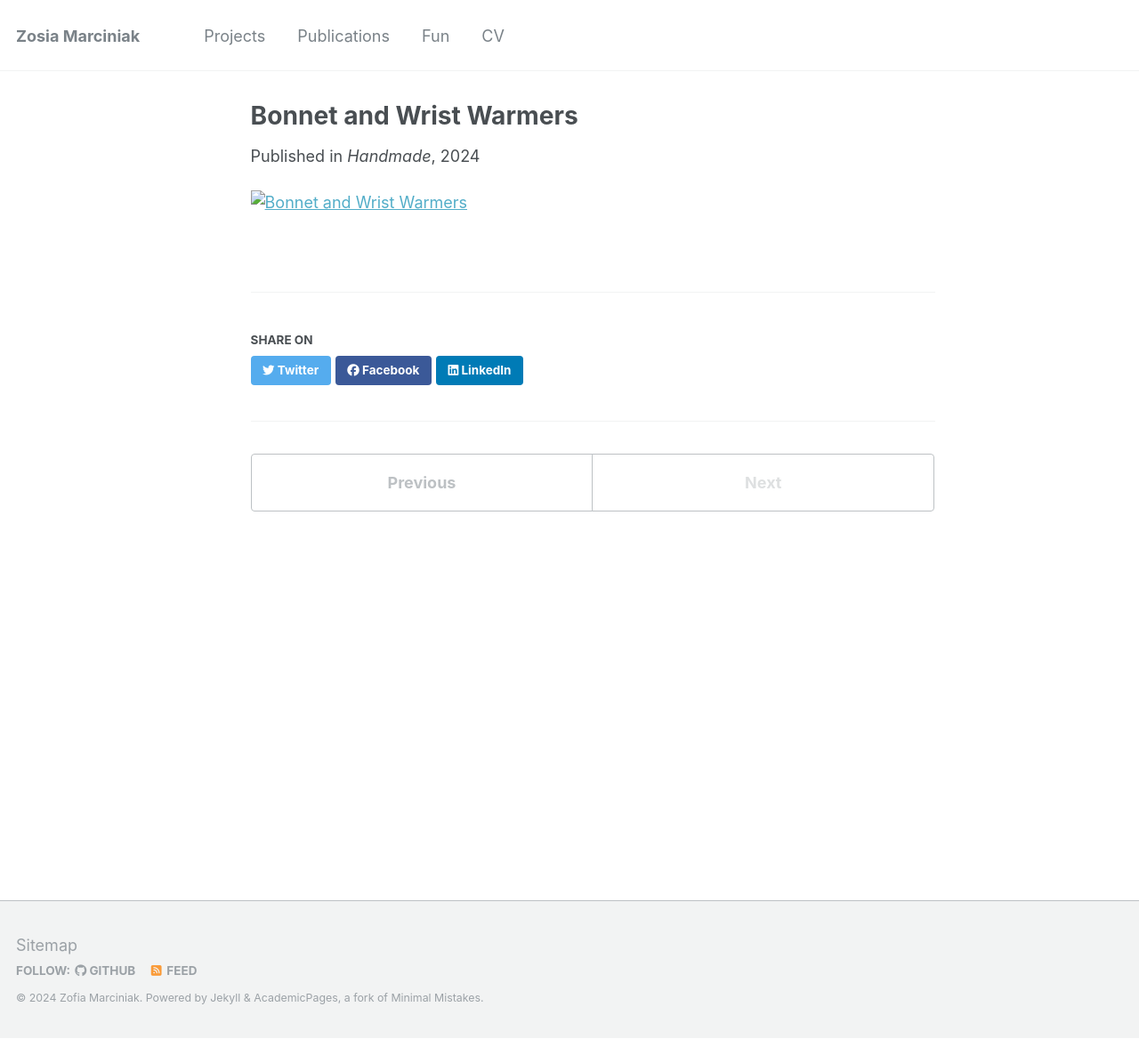
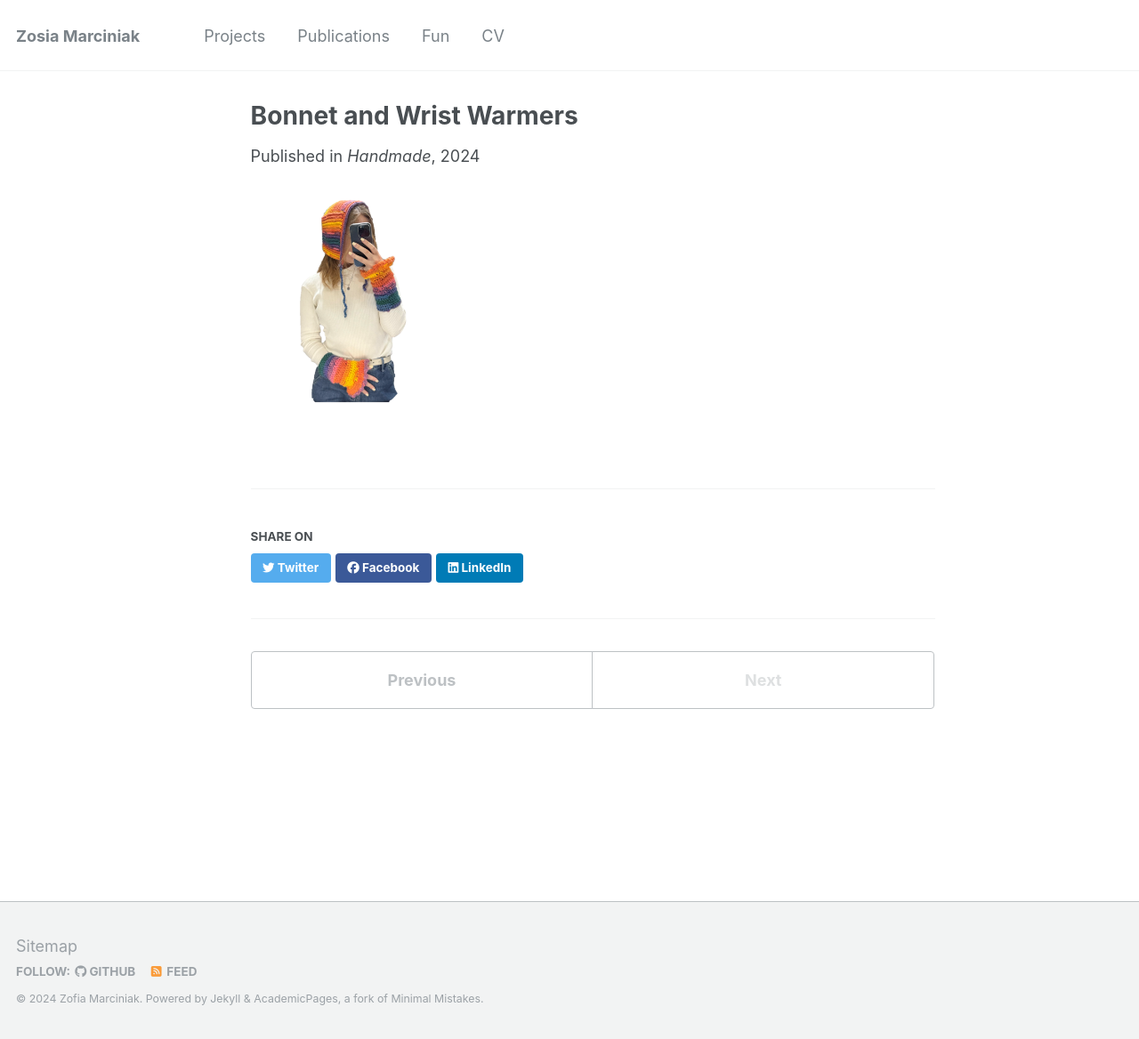
Before and after one commit to zosia-hci/zosia-hci.github.io, a Jekyll site: the page built from _fun/color_set.md, in a window 1280 px wide and 1168 px high. Shown: the whole window at 89% size. Built offline with Jekyll 4.4.1, drawn with Linux system fonts in a browser that asks for light colours.

Commit message:
experiment

```diff
--- a/_fun/color_set.md
+++ b/_fun/color_set.md
@@ -8,5 +8,5 @@ date: 2024-01-01
 location: ""
 ---
 <a href="https://zosia-hci.github.io/fun/color_set">
-  <img src="images/color_set.jpg" alt="Bonnet and Wrist Warmers" width="250" >
+  <img src="images/color_set.png" alt="Bonnet and Wrist Warmers" width="250" >
 </a>
--- a/_includes/archive-single.html
+++ b/_includes/archive-single.html
@@ -27,7 +27,7 @@
     {% endif %}
 
     <h2 class="archive__item-title" itemprop="headline">
-      {% if post.link %}
+      {% if post.link and post.collection != 'fun' %}
         <a href="{{ post.link }}">{{ title }}</a> <a href="{{ base_path }}{{ post.url }}" rel="permalink"><i class="fa fa-link" aria-hidden="true" title="permalink"></i><span class="sr-only">Permalink</span></a>
       {% else %}
         <a href="{{ base_path }}{{ post.url }}" rel="permalink">{{ title }}</a>
@@ -39,7 +39,7 @@
     {% endif %}
 
         {% if post.collection == 'fun' %}
-          <p> {{ post.type }}, </p>
+          <p> </p>
         {% elsif post.collection == 'publications' %}
           <p>Published in <i>{{ post.venue }}</i>, {{ post.date | default: "1900-01-01" | date: "%Y" }} </p>
         {% elsif post.date %}
```
